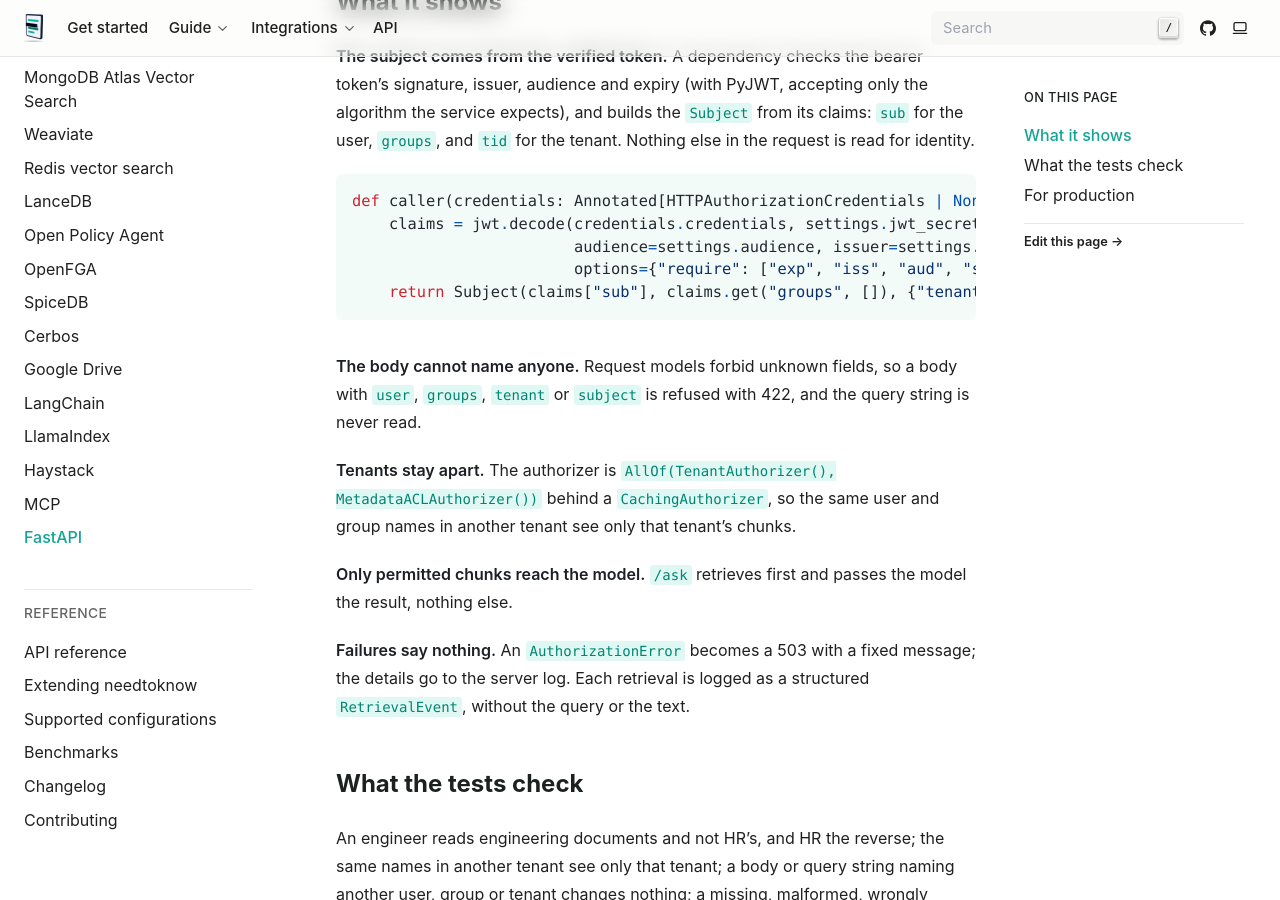
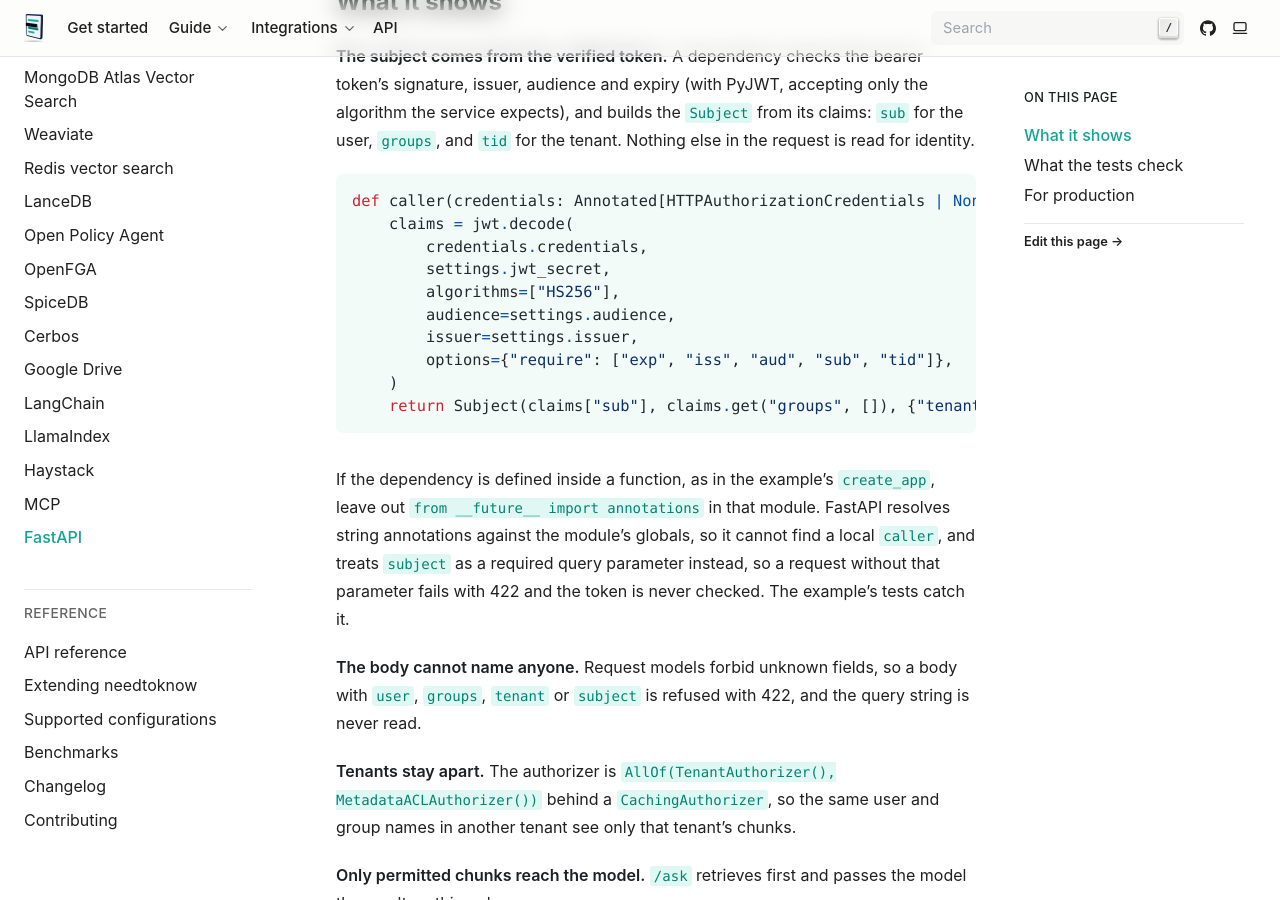
Before and after one commit to muzakkirhussain011/needtoknow, a Sphinx documentation site: the page built from docs/integrations/fastapi.md, in a window 1280 px wide and 900 px high, scrolled down 454 px. Built offline with Sphinx 7.4.7, drawn with Linux system fonts in a browser that asks for light colours.

Commit message:
examples(fastapi): wire the caller dependency without postponed annotations
With `from __future__ import annotations`, FastAPI resolved
`Annotated[Subject, Depends(caller)]` against the module globals, could
not find `caller` (a closure in create_app), and made `subject` a
required query parameter: every request failed with 422 before the
token was checked. The example's tests caught it. The docs note the
trap, and the code block is formatted as ruff now formats Markdown.

````diff
--- a/docs/integrations/fastapi.md
+++ b/docs/integrations/fastapi.md
@@ -20,11 +20,22 @@ Nothing else in the request is read for identity.
 
 ```python
 def caller(credentials: Annotated[HTTPAuthorizationCredentials | None, Depends(bearer)]) -> Subject:
-    claims = jwt.decode(credentials.credentials, settings.jwt_secret, algorithms=["HS256"],
-                        audience=settings.audience, issuer=settings.issuer,
-                        options={"require": ["exp", "iss", "aud", "sub", "tid"]})
+    claims = jwt.decode(
+        credentials.credentials,
+        settings.jwt_secret,
+        algorithms=["HS256"],
+        audience=settings.audience,
+        issuer=settings.issuer,
+        options={"require": ["exp", "iss", "aud", "sub", "tid"]},
+    )
     return Subject(claims["sub"], claims.get("groups", []), {"tenant": claims["tid"]})
 ```
+
+If the dependency is defined inside a function, as in the example's `create_app`, leave out
+`from __future__ import annotations` in that module. FastAPI resolves string annotations against the
+module's globals, so it cannot find a local `caller`, and treats `subject` as a required query
+parameter instead, so a request without that parameter fails with 422 and the token is never checked.
+The example's tests catch it.
 
 **The body cannot name anyone.** Request models forbid unknown fields, so a body with `user`,
 `groups`, `tenant` or `subject` is refused with 422, and the query string is never read.
````
Also changed, not shown: 1 other file.
